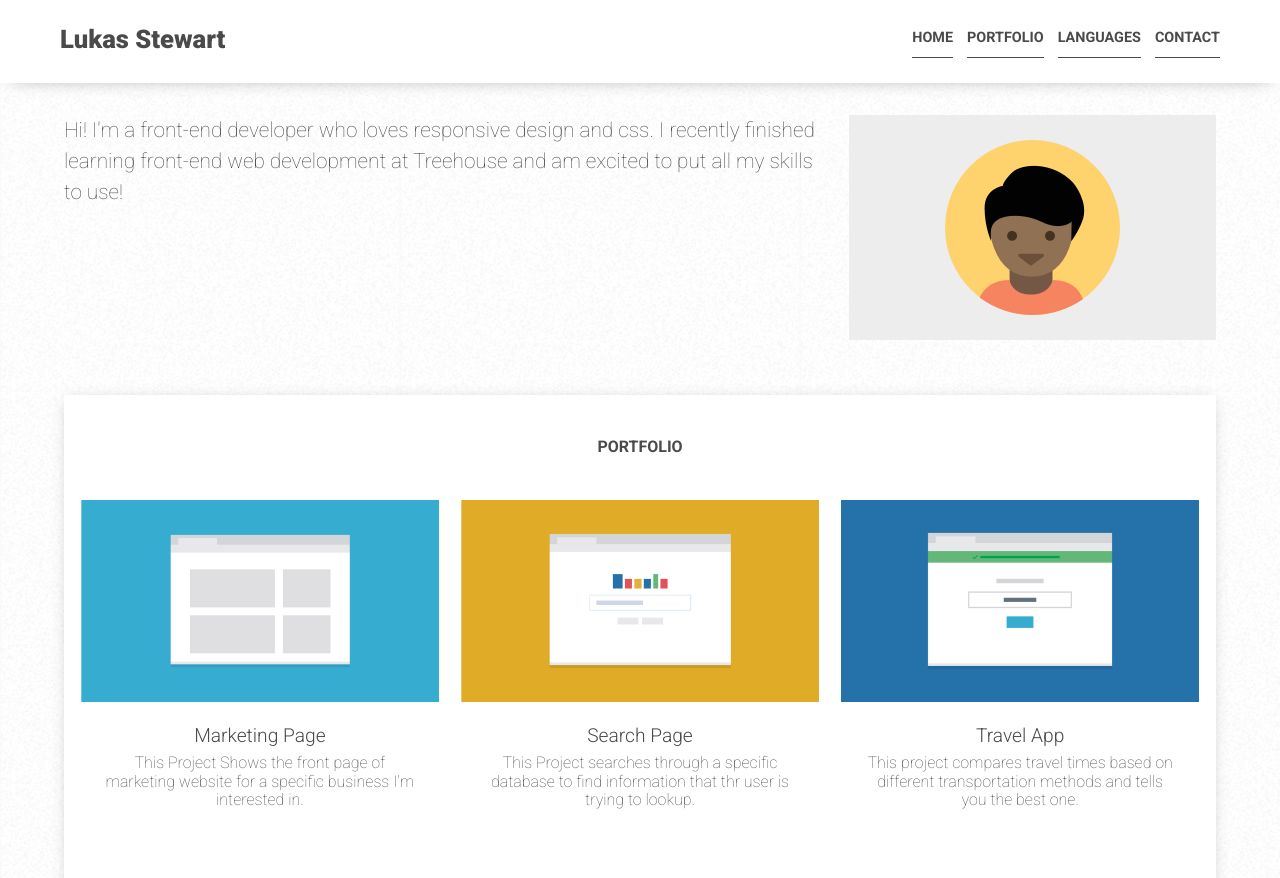
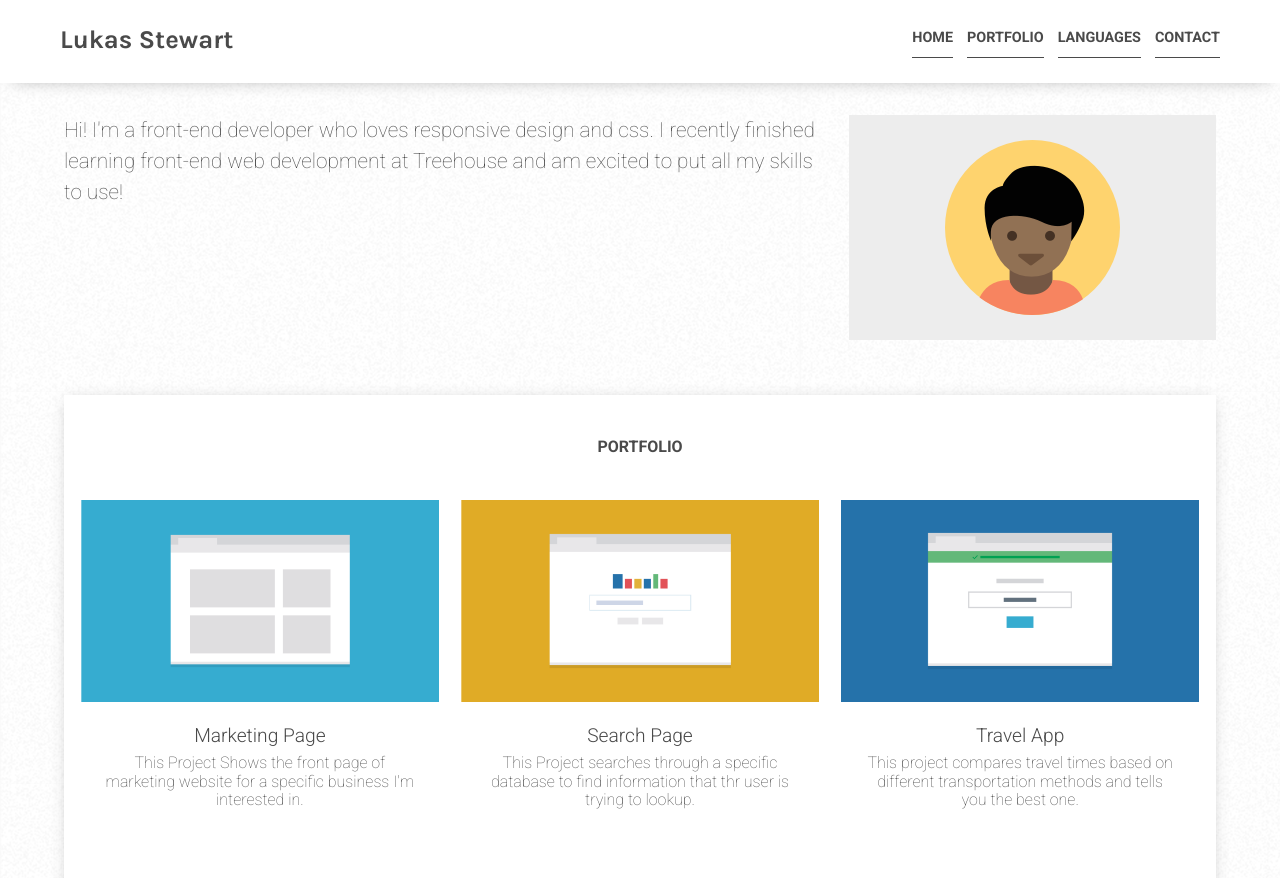
Before and after one commit to lukasstewart/Techdegree-Project-Unit2, a plain HTML site: page index.html in a window 1280 px wide. Shown: the top 878 px of the page. Drawn offline with Linux system fonts and the light colour scheme.

Commit message:
Update styles.css

```diff
--- a/css/styles.css
+++ b/css/styles.css
@@ -34,7 +34,7 @@ h3 {
 
 .name {
     padding: 10px 0;
-}
+    font-family: 'Karla', sans-serif;}
 
 .main-nav {
     text-align: center;
```
